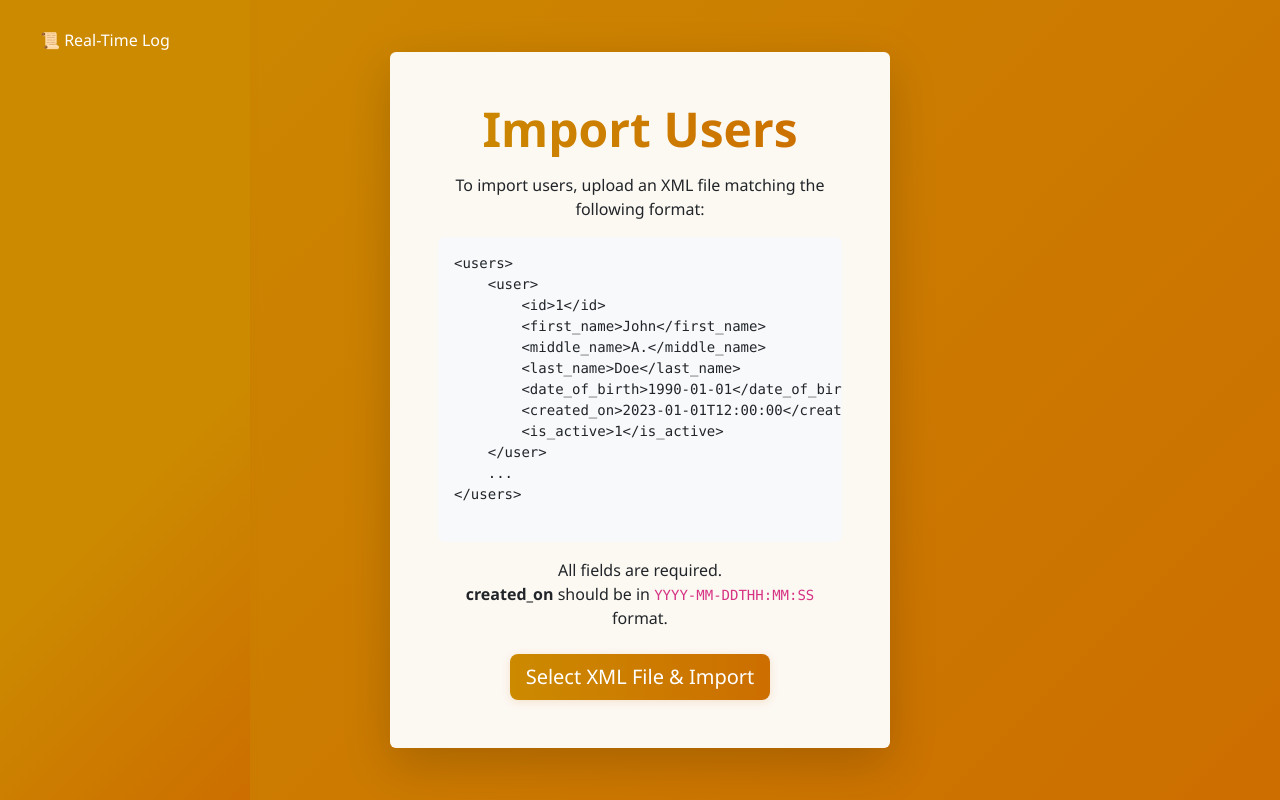
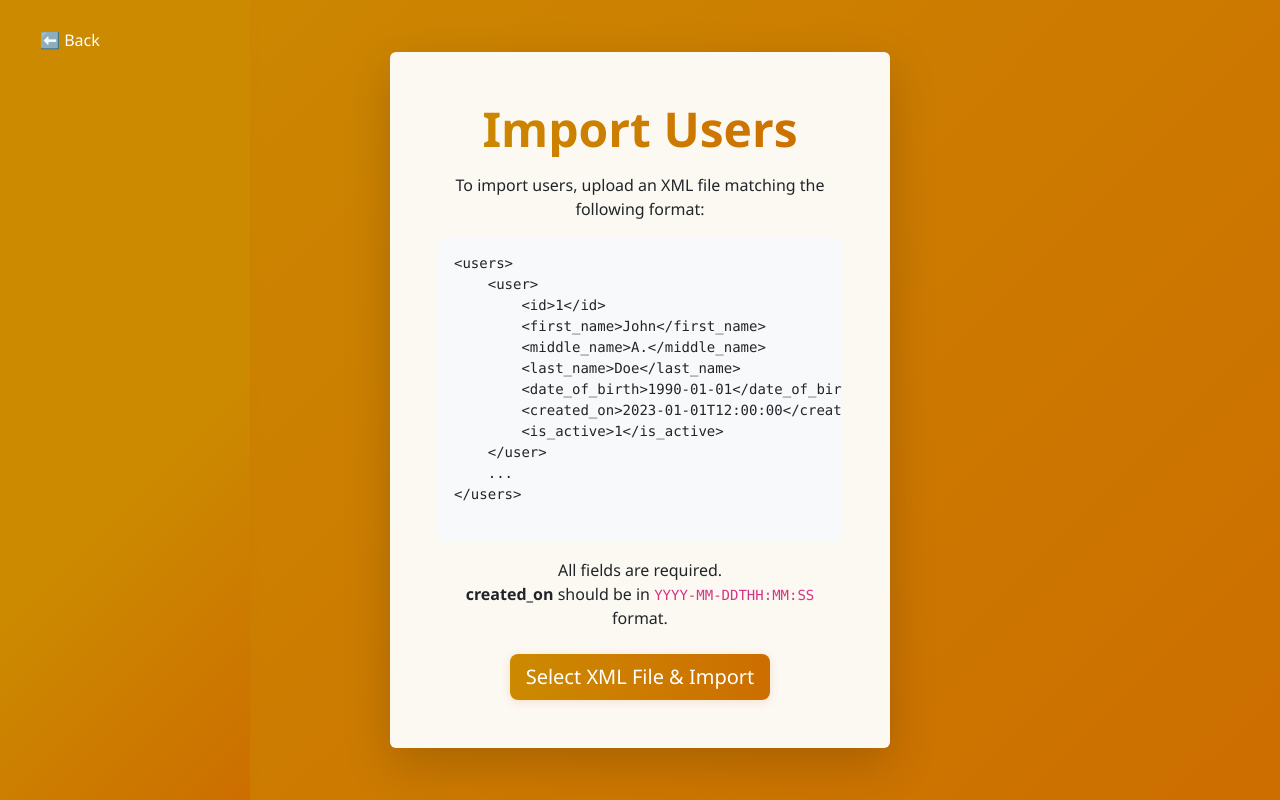
Before and after one commit to s-janjic-220187/test-app-import, a Flask app: page /import in a window 1280 px wide. Run offline with Flask 3, Linux system fonts and the light colour scheme.

Commit message:
Sidebar: Add 'Run Tests' link to all main pages, and show only back button on import page

```diff
--- a/project/templates/events.html
+++ b/project/templates/events.html
@@ -42,6 +42,7 @@
     <a href="/import">Import Users</a>
     <a href="/events" class="active">🎉 Rodjendani, slave i veselja</a>
     <a href="/log">📜 Real-Time Log</a>
+    <a href="/test">🧪 Run Tests</a>
 </div>
 <div class="main-content">
     <div class="container-fluid">
--- a/project/templates/import.html
+++ b/project/templates/import.html
@@ -33,12 +33,8 @@
             </form>
         </div>
     </div>
-    <div class="back-link position-fixed top-0 start-0 p-3">
-        <a href="javascript:history.back()" class="btn btn-outline-secondary btn-back">&larr; Back</a>
-    </div>
     <div class="sidebar position-fixed top-0 end-0 p-3" style="width: 250px;">
-        <a href="/log" class="btn btn-light w-100 mb-2">📜 Real-Time Log</a>
-        <!-- ...existing sidebar links... -->
+        <a href="javascript:history.back()" class="btn btn-light w-100 mb-2">⬅️ Back</a>
     </div>
     <script>
     document.getElementById('import-btn').addEventListener('click', function() {
--- a/project/templates/log.html
+++ b/project/templates/log.html
@@ -18,6 +18,7 @@
     <a href="/import">Import Users</a>
     <a href="/events">🎉 Rodjendani, slave i veselja</a>
     <a href="/log" class="active">📜 Real-Time Log</a>
+    <a href="/test">🧪 Run Tests</a>
 </div>
 <div class="main-content">
     <div class="container-fluid">
--- a/project/templates/users.html
+++ b/project/templates/users.html
@@ -14,6 +14,7 @@
     <a href="/import">⬆️ Import Users</a>
     <a href="/events">🎉 Rodjendani, slave i veselja</a>
     <a href="/log">📜 Real-Time Log</a>
+    <a href="/test">🧪 Run Tests</a>
     <select id="table-select">
         <option value="user" {% if table == 'user' %}selected{% endif %}>User Table</option>
         <option value="test_user" {% if table == 'test_user' %}selected{% endif %}>User import draft</option>
```
